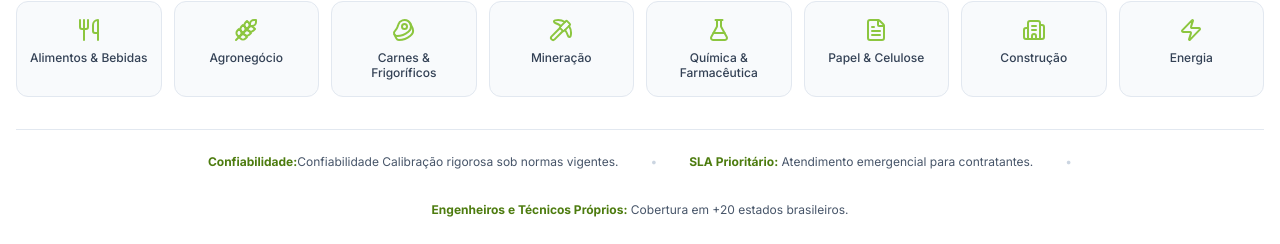
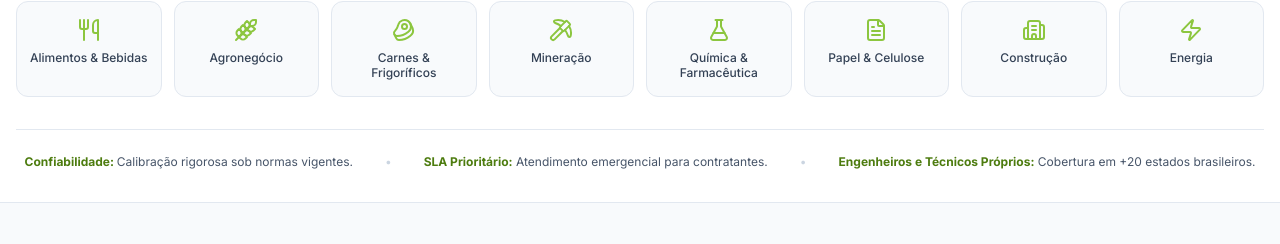
Before and after one commit to pauloac1000-byte/landing-page-servicos-condutiva, a React (Vite) app: page / in a window 1280 px wide. Shown: the part 893-1137 px from the top of the page. Built offline with nearby package versions, Linux system fonts and the light colour scheme.

Commit message:
Auto-commit after full sync (build simulation)

```diff
--- a/src/components/sections/SocialProofBar.tsx
+++ b/src/components/sections/SocialProofBar.tsx
@@ -48,8 +48,8 @@ export function SocialProofBar() {
 
         <div className="mt-8 pt-6 border-t border-slate-200 flex flex-wrap justify-center gap-8 text-center text-slate-600 text-xs">
           <div>
-            <span className="text-[#4d7c0f] font-bold">Confiabilidade:</span>Confiabilidade
-            Calibração rigorosa sob normas vigentes.
+            <span className="text-[#4d7c0f] font-bold">Confiabilidade:&nbsp;</span>Calibração
+            rigorosa sob normas vigentes.
           </div>
           <div className="hidden md:block text-slate-300">•</div>
           <div>
```
Also changed, not shown: .skip.config.json.
